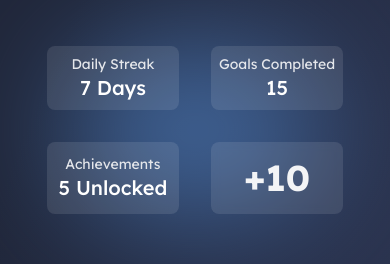
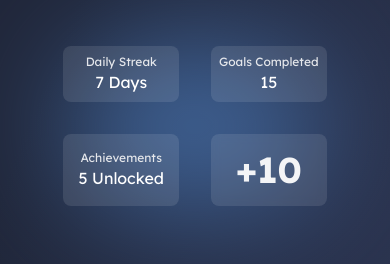
Before and after one commit to ayturulyumer/Aquahabits, a React (Vite) app in the folder client/: page / in a window 390 px wide. Shown: the part 413-677 px from the top of the page. Built offline with nearby package versions, Linux system fonts and the light colour scheme; no server answers.

Commit message:
fix: fix responsiveness of sidebar

```diff
--- a/client/src/components/DashboardShell/DashboardShell.jsx
+++ b/client/src/components/DashboardShell/DashboardShell.jsx
@@ -17,7 +17,7 @@ function DashboardShell({ children }) {
             {!isMobile ? (
                 // Render Sidebar for larger screens
                 <div
-                    className={`bg-custom-gradient   text-neutral transition-all duration-300 ease-in-out ${sidebarOpen ? "w-64" : "w-0"
+                    className={`bg-custom-gradient   text-neutral transition-all duration-300 ease-in-out ${sidebarOpen ? "w-52" : "w-0"
                         }`}
                 >
                     <SidebarNav isOpen={sidebarOpen} />
--- a/client/src/components/HabitStat/HabitStat.jsx
+++ b/client/src/components/HabitStat/HabitStat.jsx
@@ -9,12 +9,12 @@ export default function HabitStat({
     valueColor = 'text-white', // Default value color
 }) {
     return (
-        <div className={`flex   flex-col items-center justify-center p-2 ${bgColor} rounded-lg`}>
+        <div className={`flex min-w-10 flex-col  items-center justify-center p-2 ${bgColor} rounded-lg`}>
             {/* Icon (if you want to use the icon prop, you can include it here) */}
             {icon && <div className="mb-2">{icon}</div>}
 
-            <p className={`text-sm ${labelColor}`}>{label}</p>
-            <p className={`font-medium text-xl ${valueColor}`}>{value}</p>
+            <p className={`text-xs  ${labelColor}`}>{label}</p>
+            <p className={`text-md ${valueColor}`}>{value}</p>
         </div>
     )
 }
--- a/client/src/components/SidebarNav/SidebarNav.jsx
+++ b/client/src/components/SidebarNav/SidebarNav.jsx
@@ -31,7 +31,7 @@ function SidebarNav({ isOpen }) {
                         }
                     >
                         {({ isActive }) => (
-                            <li className="flex items-center py-2 px-4 rounded">
+                            <li className="flex items-center justify-center py-2 px-4 rounded">
                                 <img className={`h-8 w-8 mr-2  ${isActive ? "animate-bounce" : ""}`} src={item.icon} alt={item.iconAlt} />
                                 {item.name}
                             </li>
--- a/client/src/pages/MyHabits/MyHabits.jsx
+++ b/client/src/pages/MyHabits/MyHabits.jsx
@@ -201,7 +201,7 @@ export default function MyHabits() {
                                         </ul>
                                     </div>
                                 </div>
-                                <div className='w-full flex  justify-between my-3 gap-2  '>
+                                <div className='w-full flex  justify-around my-3 gap-2  '>
                                     <HabitStat
                                         label="Completed"
                                         bgColor='shadow-2xl shadow-teal-500'
```
